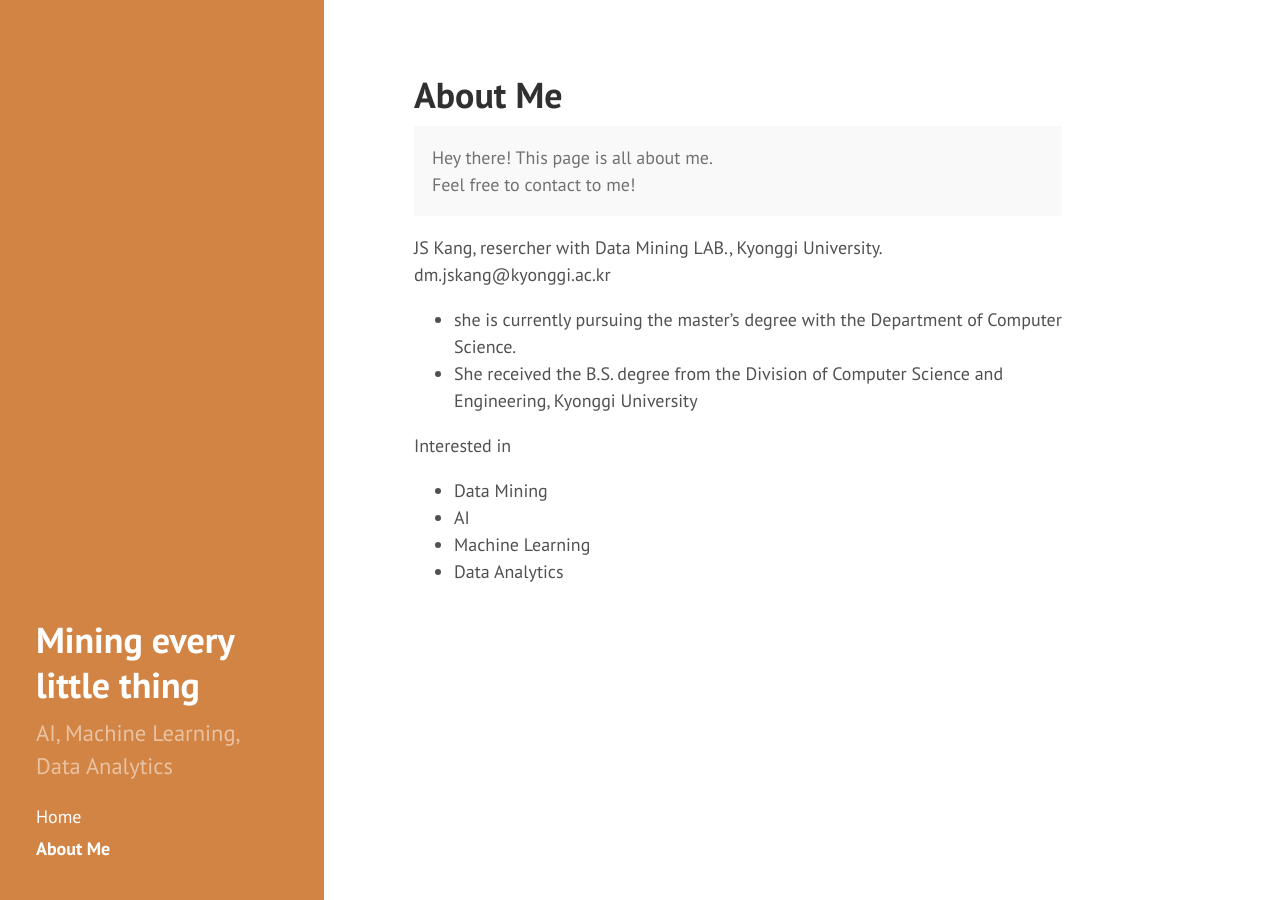
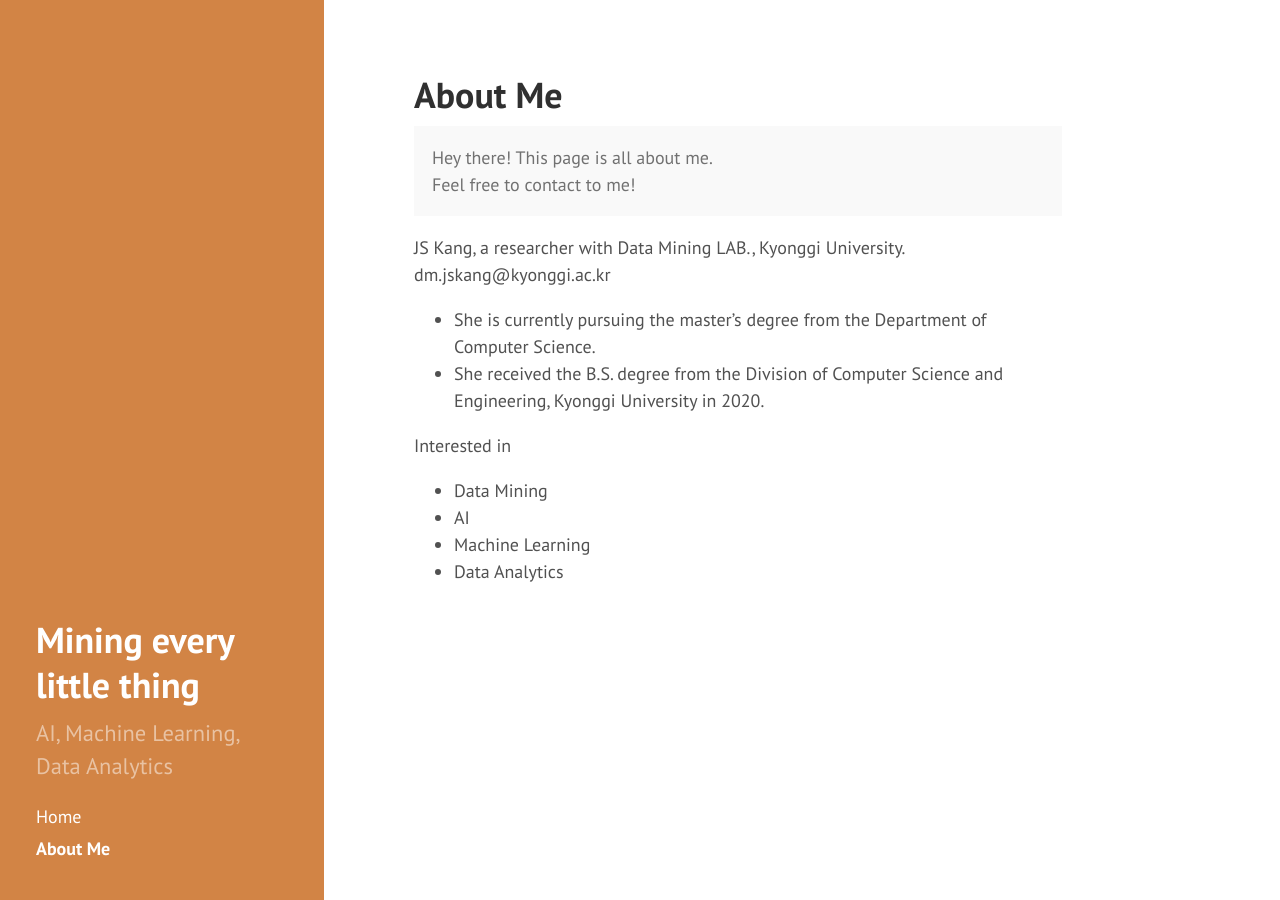
Before and after one commit to jisoo920/jisoo.github.io, a Jekyll site: the page built from about.md, in a window 1280 px wide. Built offline with Jekyll 4.4.1, drawn with Linux system fonts in a browser that asks for light colours.

Commit message:
Update about.md

```diff
--- a/about.md
+++ b/about.md
@@ -7,11 +7,11 @@ title: About Me
   Hey there! This page is all about me. <br> Feel free to contact to me!
 </p>
 
-JS Kang, resercher with Data Mining LAB., Kyonggi University.
+JS Kang, a researcher with Data Mining LAB., Kyonggi University.
 dm.jskang@kyonggi.ac.kr
 
-* she is currently pursuing the master’s degree with the Department of Computer Science.
-* She received the B.S. degree from the Division of Computer Science and Engineering, Kyonggi University
+* She is currently pursuing the master’s degree from the Department of Computer Science.
+* She received the B.S. degree from the Division of Computer Science and Engineering, Kyonggi University in 2020.
 
 Interested in
 * Data Mining
```
